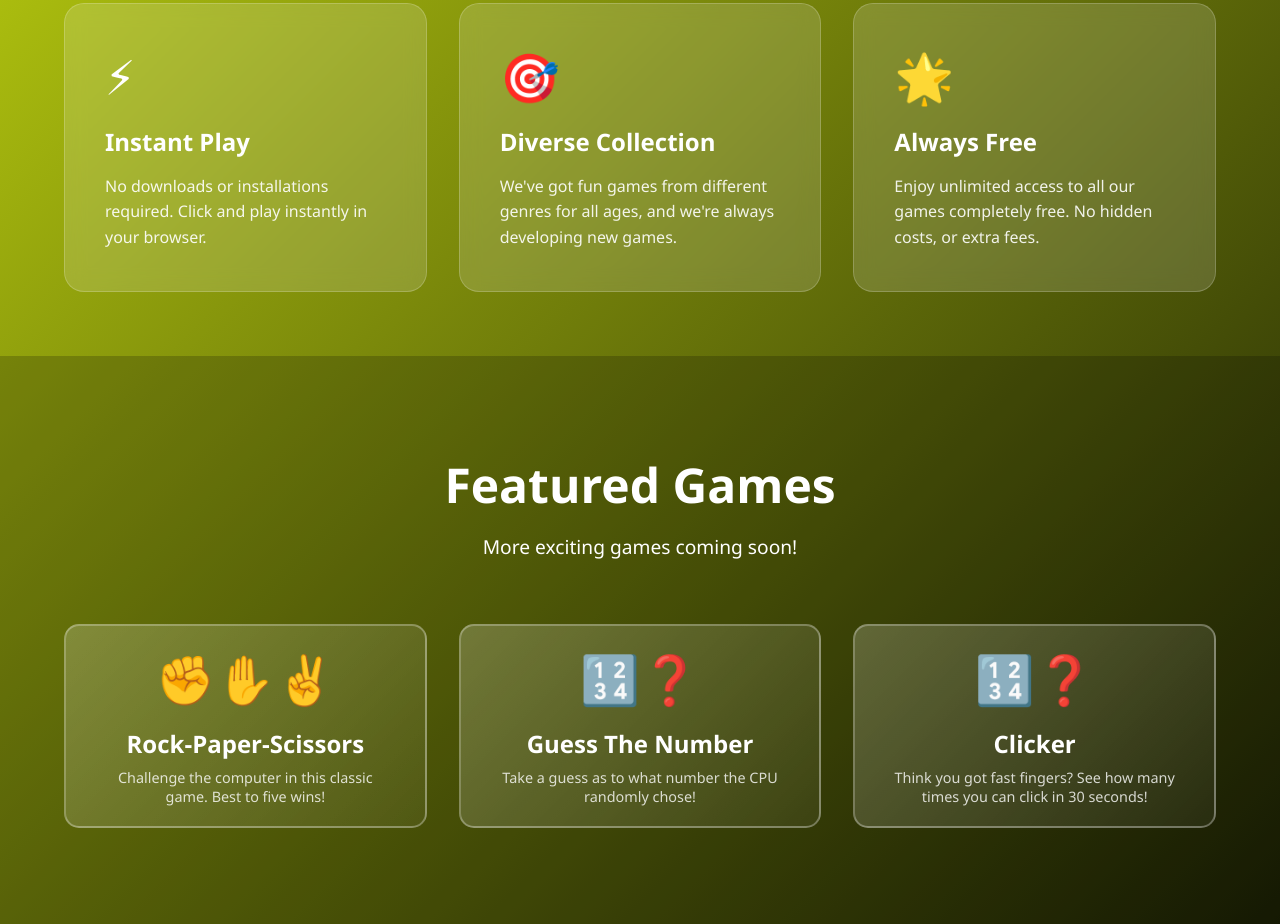
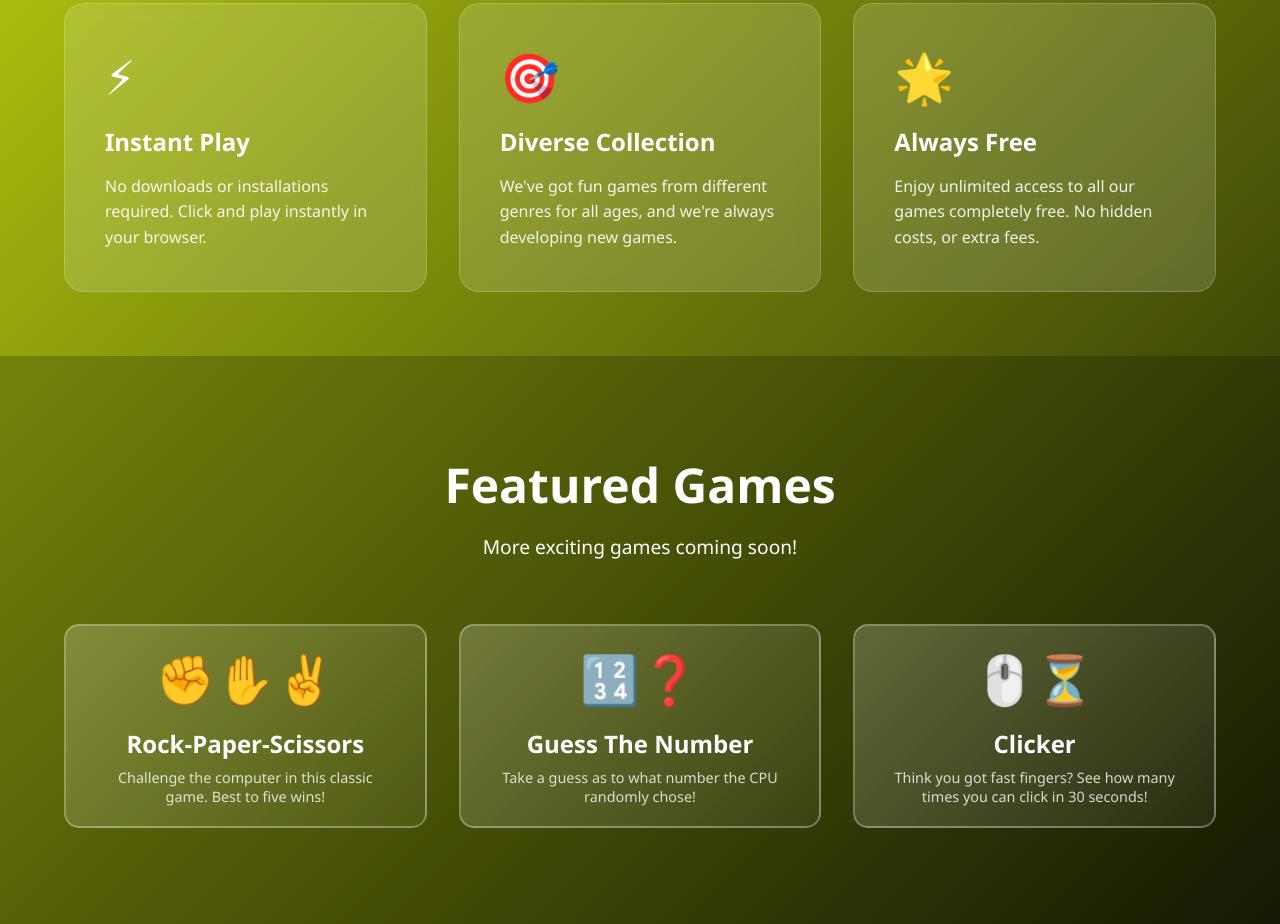
Before and after one commit to Revou-FSSE-Oct25/milestone-2-AidanDjalins, a plain HTML site: page index.html in a window 1280 px wide. Shown: the part 798-1722 px from the top of the page. Drawn offline with Linux system fonts and the light colour scheme.

Commit message:
Updated emoji for clicker game. Added README info.

```diff
--- a/index.html
+++ b/index.html
@@ -60,7 +60,7 @@
             </a>
             <a href="./games/clicker/clicker.html" class="game-card">
                 <div class="game-card-content">
-                    <div class="game-icon">🔢❓</div>
+                    <div class="game-icon">🖱️⏳</div>
                     <div class="game-title">Clicker</div>
                     <div class="game-description">Think you got fast fingers? See how many times you can click in 30 seconds!</div>
                 </div>
```
Also changed, not shown: 1 other file.
